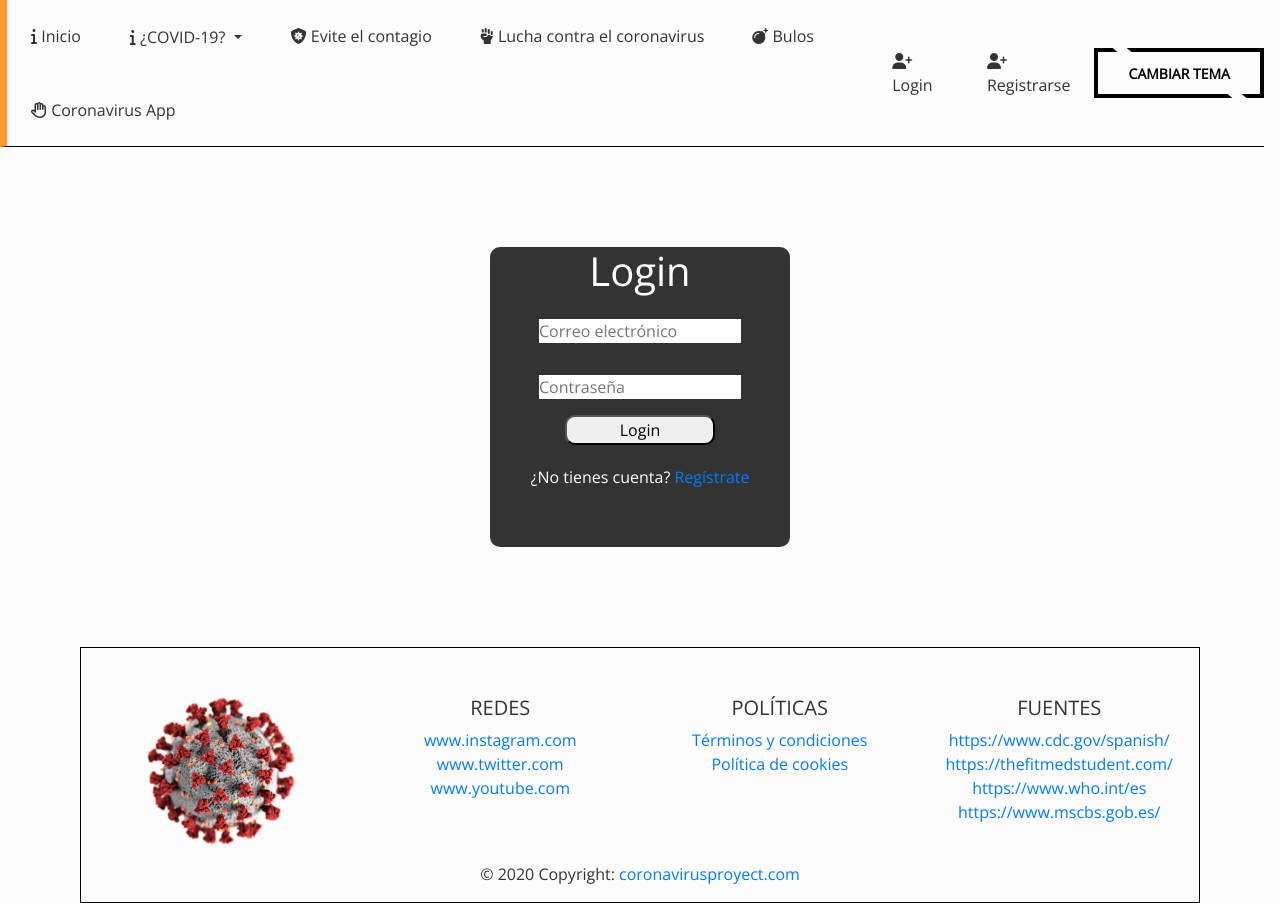
After one commit to BestCobid19/Pagina-Web, a PHP site: page /login.php in a window 1280 px wide. The commit adds this page. Run offline with PHP 8.4, Linux system fonts and the light colour scheme; some libraries are stand-ins or nearby versions.

Commit message:
registro

```diff
--- a/css/style.css
+++ b/css/style.css
@@ -176,3 +176,33 @@ html.transition *:after {
 .centrar{
     text-align: center;
 }
+.inicio_sesion{
+    width: 300px;
+    height: 300px;
+    margin: 100px auto;
+    border: none;
+    border-radius: 10px;
+    background-color: var(--color-text);
+    color:var(--bg-panel);
+    text-align: center;
+    justify-items: center;
+
+}
+.bloque{
+    margin-top: 1rem;
+}
+
+.txtb{
+    margin-bottom: 1rem;
+    border-radius: 10px;
+}
+input[type=email],[type=password]{
+    border:none;
+    outline:none;
+}
+.logboton{
+    width:150px;
+    border-radius:10px;
+    height: 30px;
+    margin-bottom: 20px;
+}
--- a/header.php
+++ b/header.php
@@ -8,7 +8,7 @@
     <script src="https://kit.fontawesome.com/1c44cf5aa1.js" crossorigin="anonymous"></script>
     <link rel="stylesheet" href="https://stackpath.bootstrapcdn.com/bootstrap/4.4.1/css/bootstrap.min.css" integrity="sha384-Vkoo8x4CGsO3+Hhxv8T/Q5PaXtkKtu6ug5TOeNV6gBiFeWPGFN9MuhOf23Q9Ifjh" crossorigin="anonymous">
     <link rel="stylesheet" href="css/style.css">
-    <link rel="shortcut icon" href="favicon.ico"/>
+    <link rel="shortcut icon" href="favicon.ico" />
     <link href="https://fonts.googleapis.com/css2?family=Open+Sans:wght@300&display=swap" rel="stylesheet">
 </head>
 
@@ -48,8 +48,11 @@
 
             </ul>
             <li class="nav-item ml-auto">
-                    <a class="nav-link active" href="registro.php" target="_blank"><i class="fas fa-user-plus"></i> Registrarse</a>
+                    <a class="nav-link active" href="login.php"><i class="fas fa-user-plus"></i> Login</a>
                 </li>
+            <li class="nav-item ml-auto">
+                <a class="nav-link active" href="registro.php"><i class="fas fa-user-plus"></i> Registrarse</a>
+            </li>
             <button type="button" id="switch" class="boton ml-auto">Cambiar Tema</button>
         </div>
     </nav>
--- a/js/script.js
+++ b/js/script.js
@@ -24,11 +24,3 @@ darkModeToggle.addEventListener("click", () => {
         disableDarkMode();
     }
 });
-$(".txtb input").on("focus", function(){
-    $(this).addClass("focus");
-});
-
-$(".txtb input").on("blur", function(){
-    if($(this).val() == "")
-    $(this).removeClass("focus");
-});
--- /dev/null
+++ b/login.php
@@ -0,0 +1,28 @@
+<?php
+include('header.php');
+?>
+
+
+<form class="inicio_sesion" action="index.php">
+    <div class="contenedor">
+        <div class="bloque">
+            <h1>Login</h1>
+            <div class="txtb">
+                <input type="email" class="bloque" name="mail" placeholder="Correo electrónico">
+            </div>
+            <div class="txtb">
+                <input type="password" class="bloque" name="password" placeholder="Contraseña">
+            </div>
+            <input type="submit" class="logboton" value="Login">
+            <div class="texto-inferior">
+                ¿No tienes cuenta? <a href="#">Regístrate</a>
+            </div>
+        </div>
+    </div>
+</form>
+
+
+
+<?php
+include('footer.php');
+?>
```
Also changed, not shown: registro.php (deleted, +0 -35 lines), css/registro.css (added), js/registro.js (deleted).
